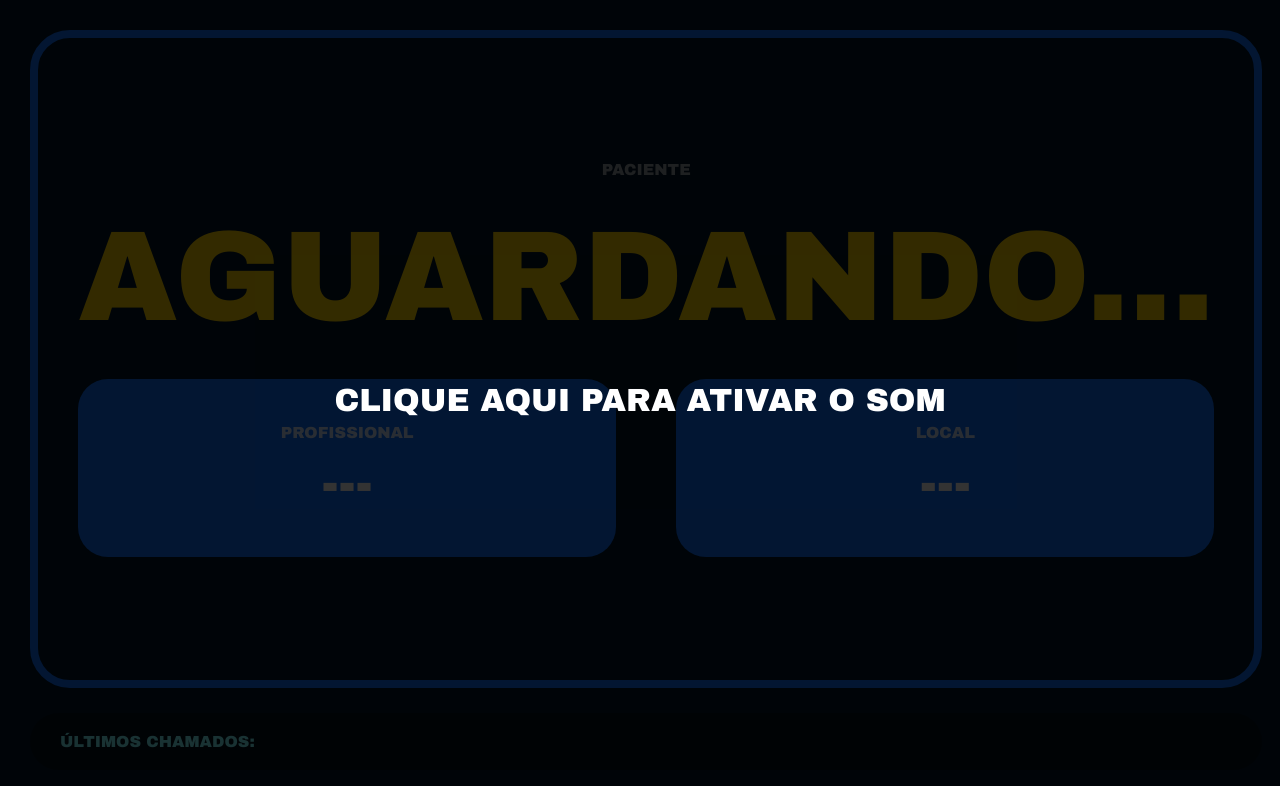
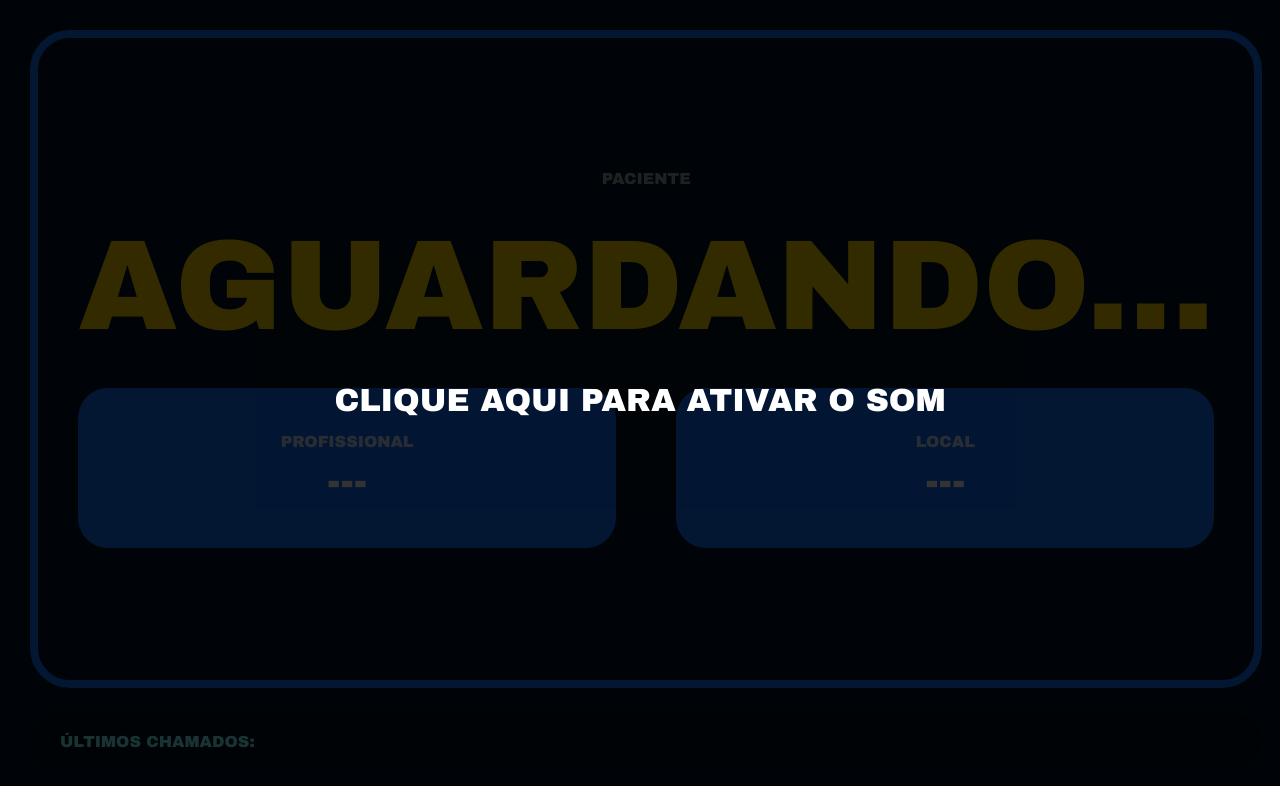
Before and after one commit to RafaelRlbjp/painel-chamada2, a website: page public/painel.html in a window 1280 px wide. Drawn offline with nearby package versions, Linux system fonts and the light colour scheme; no server answers.

Commit message:
ajuste simples no painel

```diff
--- a/public/painel.css
+++ b/public/painel.css
@@ -67,8 +67,8 @@
 
 #nome-profissional,
 #consultorio{
-  font-size:clamp(25px,4vw,70px);
-  margin-top:15px;
+  font-size:clamp(25px,40px,70px);
+  margin-top:10px;
 }
 
 /* ================= HISTÓRICO ================= */
@@ -114,7 +114,7 @@
 }
 
 .piscar-amarelo #nome-paciente{
-  color:black;
+  color:rgb(255, 255, 255);
 }
 
 /* ================= MOBILE ================= */
```
